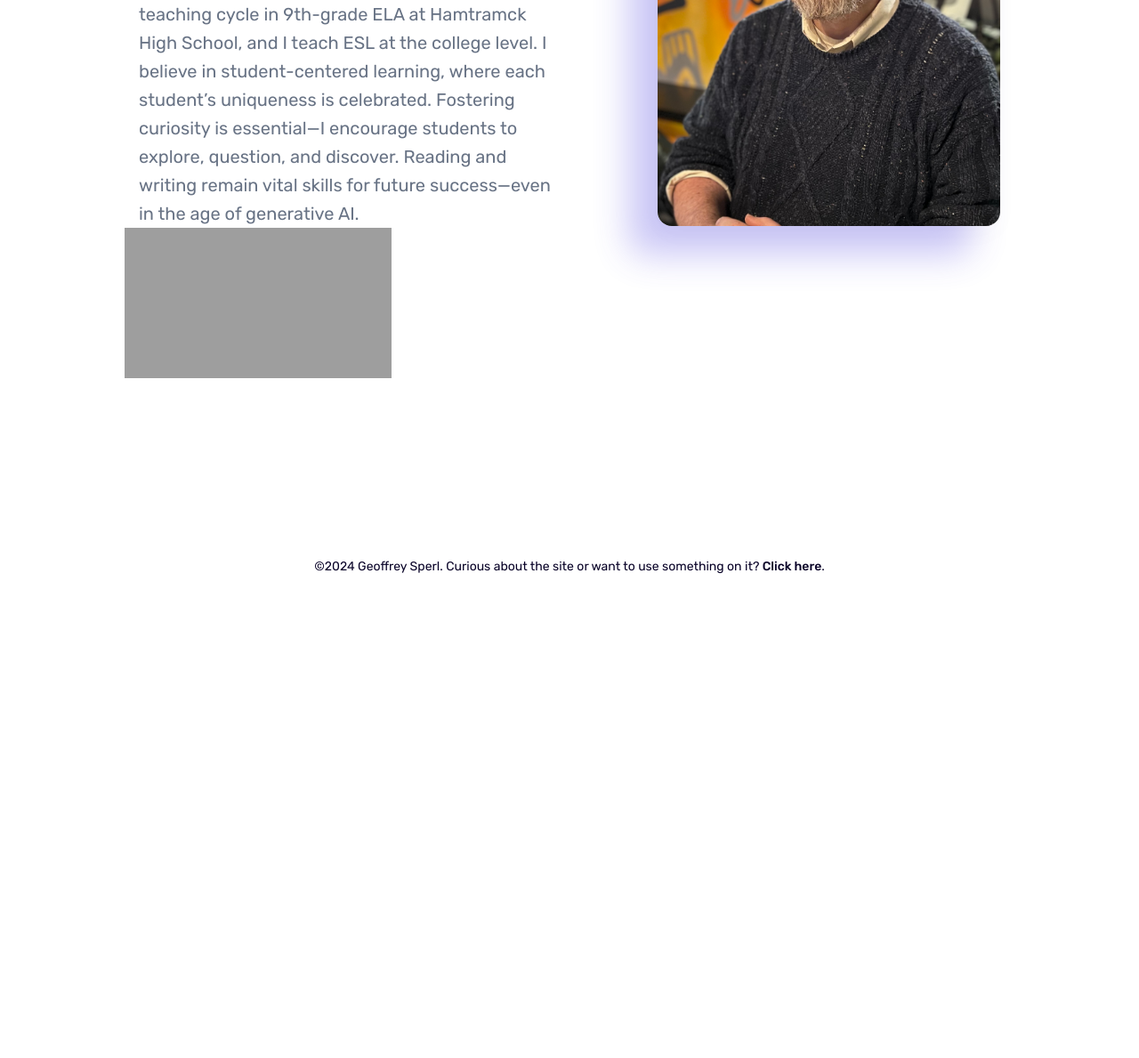
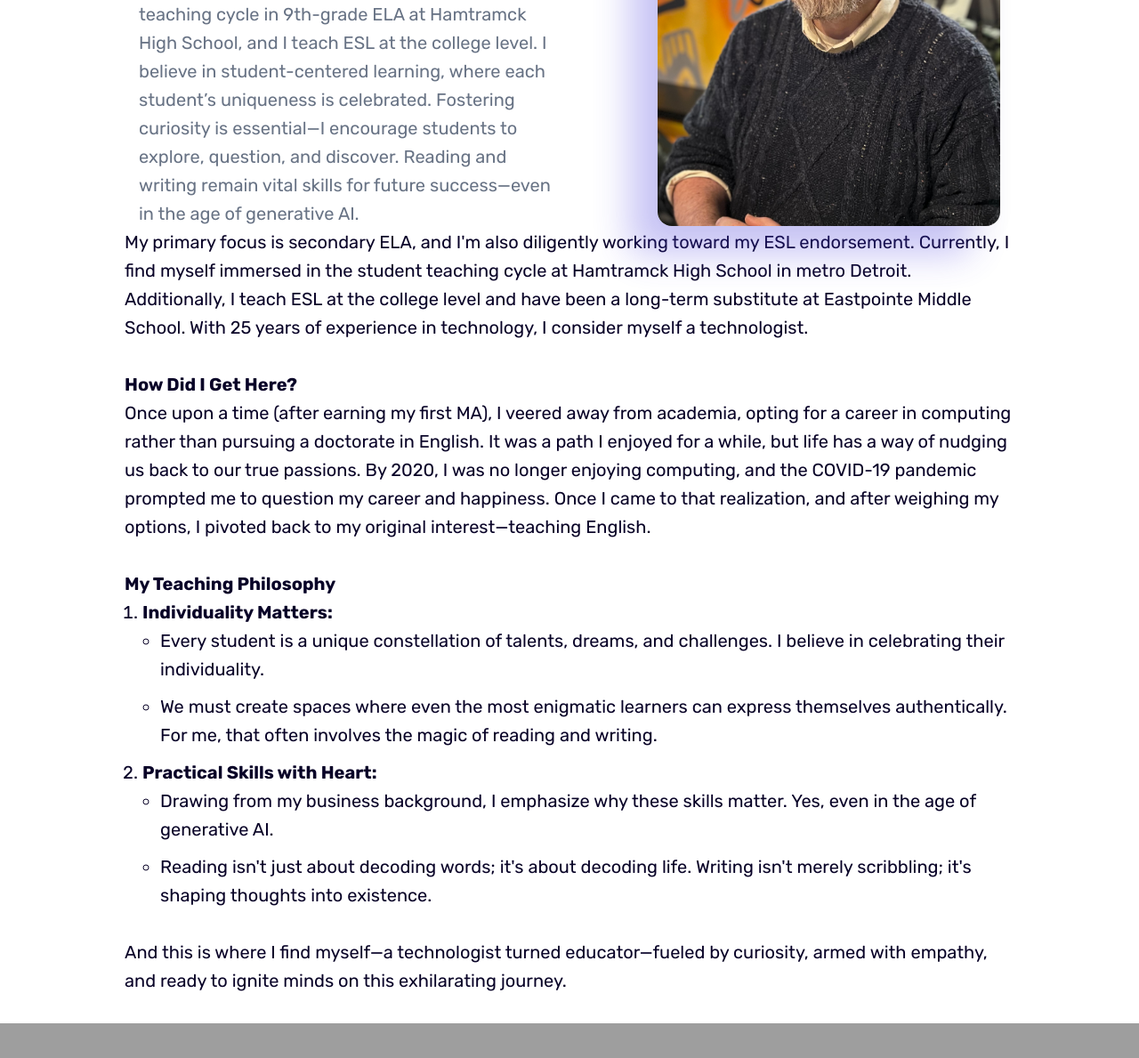
Before and after one commit to geoffreysperl/teaching, a Jekyll site: the page built from index.html, in a window 1280 px wide and 1400 px high, scrolled down 346 px. Shown: the top 1189 px of the window at 89% size. Built offline with Jekyll 4.4.1, drawn with Linux system fonts in a browser that asks for light colours; before the commit the page ends 1035 px from its top, so only the background shows below that; grey boxes are pictures that could not be loaded.

Commit message:
About on front page

```diff
--- a/_includes/section-hero.html
+++ b/_includes/section-hero.html
@@ -39,6 +39,30 @@
       </div>
     </div>
     <div class="row">
+      <div class="col-sm">
+        <p>My primary focus is secondary ELA, and I'm also diligently working toward my ESL endorsement. Currently, I find myself immersed in the student teaching cycle at Hamtramck High School in metro Detroit. Additionally, I teach ESL at the college level and have been a long-term substitute at Eastpointe Middle School. With 25 years of experience in technology, I consider myself a technologist.</p>
+        <b>How Did I Get Here?</b>
+        <p>Once upon a time (after earning my first MA), I veered away from academia, opting for a career in computing rather than pursuing a doctorate in English. It was a path I enjoyed for a while, but life has a way of nudging us back to our true passions. By 2020, I was no longer enjoying computing, and the COVID-19 pandemic prompted me to question my career and happiness. Once I came to that realization, and after weighing my options, I pivoted back to my original interest—teaching English.</p>
+        <b>My Teaching Philosophy</b>
+          <ol>
+              <li><strong>Individuality Matters:</strong>
+                  <ul>
+                      <li>Every student is a unique constellation of talents, dreams, and challenges. I believe in celebrating their individuality.</li>
+                      <li>We must create spaces where even the most enigmatic learners can express themselves authentically. For me, that often involves the magic of reading and writing.</li>
+                  </ul>
+              </li>
+              <li><strong>Practical Skills with Heart:</strong>
+                  <ul>
+                      <li>Drawing from my business background, I emphasize why these skills matter. Yes, even in the age of generative AI.</li>
+                      <li>Reading isn't just about decoding words; it's about decoding life. Writing isn't merely scribbling; it's shaping thoughts into existence.</li>
+                  </ul>
+              </li>
+          </ol>
+          <p>And this is where I find myself—a technologist turned educator—fueled by curiosity, armed with empathy, and ready to ignite minds on this exhilarating journey.</p>
+      </div>
+    </div>
+  </div>
+
   <p>
     <iframe
       class="yt-embed"
@@ -49,8 +73,7 @@
       >
     </iframe>
   </p>
-    </div>
-  </div>
+
 </section>
 <!-- end hero -->
 {% endif %}
```
Lines whose indentation alone changed are shown as unchanged.
